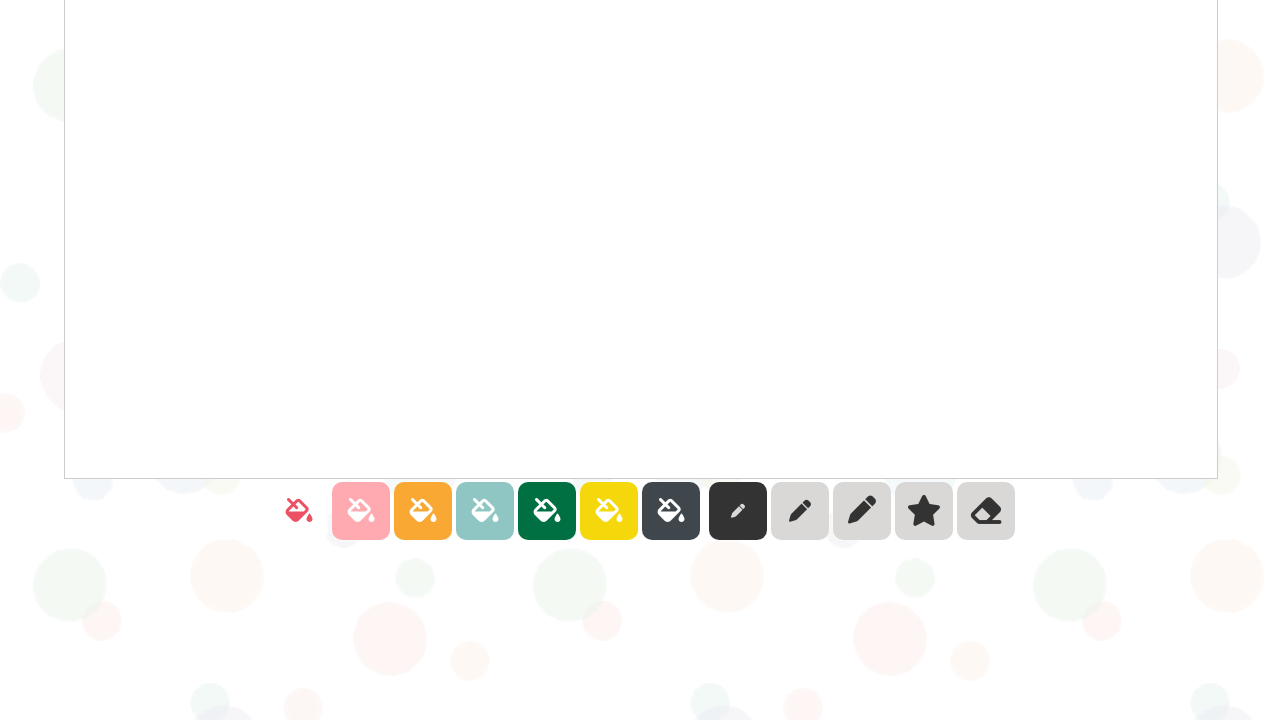
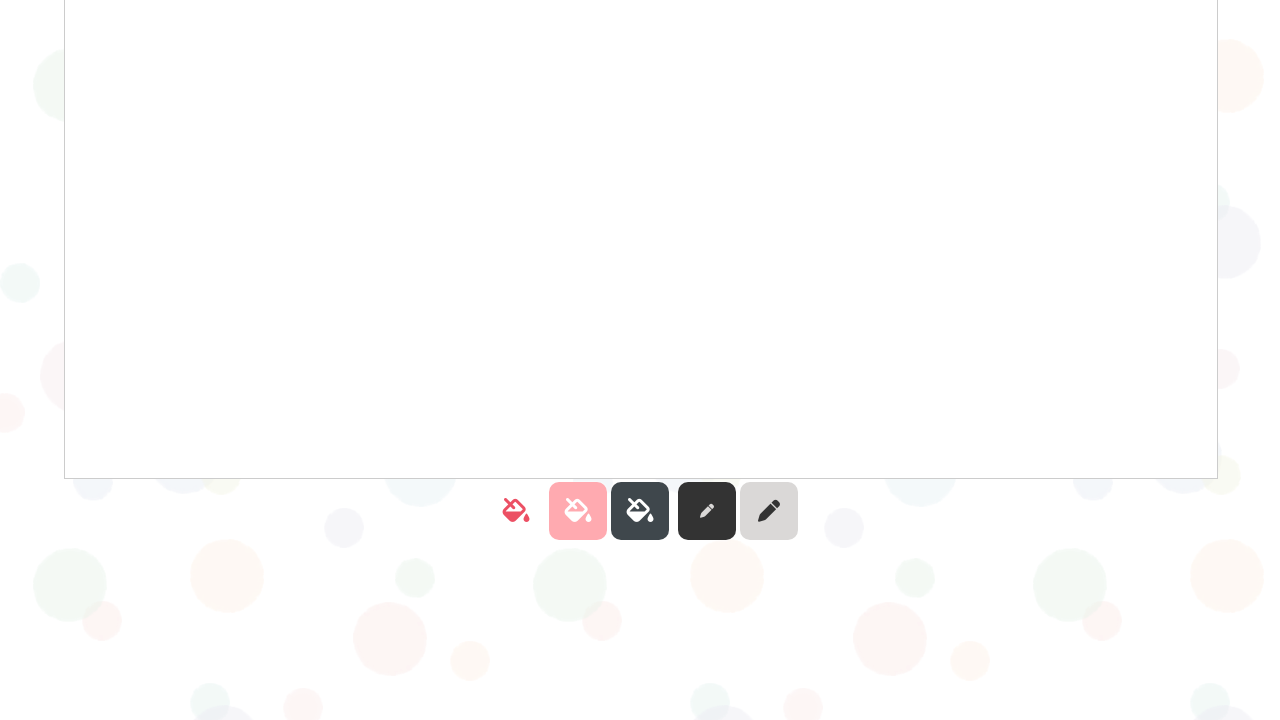
Before and after one commit to tec-yoshi-taka/js_paint_2023_1st, a plain HTML site: page index.html in a window 1280 px wide. Shown: the part 80-800 px from the top of the page. Drawn offline with nearby package versions, Linux system fonts and the light colour scheme.

Commit message:
機能削減

```diff
--- a/index.html
+++ b/index.html
@@ -29,18 +29,12 @@
                 <ul id="color">
                     <li id="red"><i class="fas fa-fill-drip"></i></li>
                     <li id="pink"><i class="fas fa-fill-drip"></i></li>
-                    <li id="orange"><i class="fas fa-fill-drip"></i></li>
-                    <li id="blue"><i class="fas fa-fill-drip"></i></li>
-                    <li id="green"><i class="fas fa-fill-drip"></i></li>
-                    <li id="yellow"><i class="fas fa-fill-drip"></i></li>
                     <li id="black"><i class="fas fa-fill-drip"></i></li>
                 </ul>
                 <ul id="size">
                     <li><i class="fas fa-pen"></i></li>
                     <li><i class="fas fa-pen"></i></li>
-                    <li><i class="fas fa-pen"></i></li>
-                    <li class="star"><i class="fa-solid fa-star"></i></li>
-                    <li id="eraser"><i class="fas fa-eraser"></i></li>
+
                     <!-- <li id="save"><i class="fas fa-download"></i></li> -->
                 </ul>
             </nav>
```
